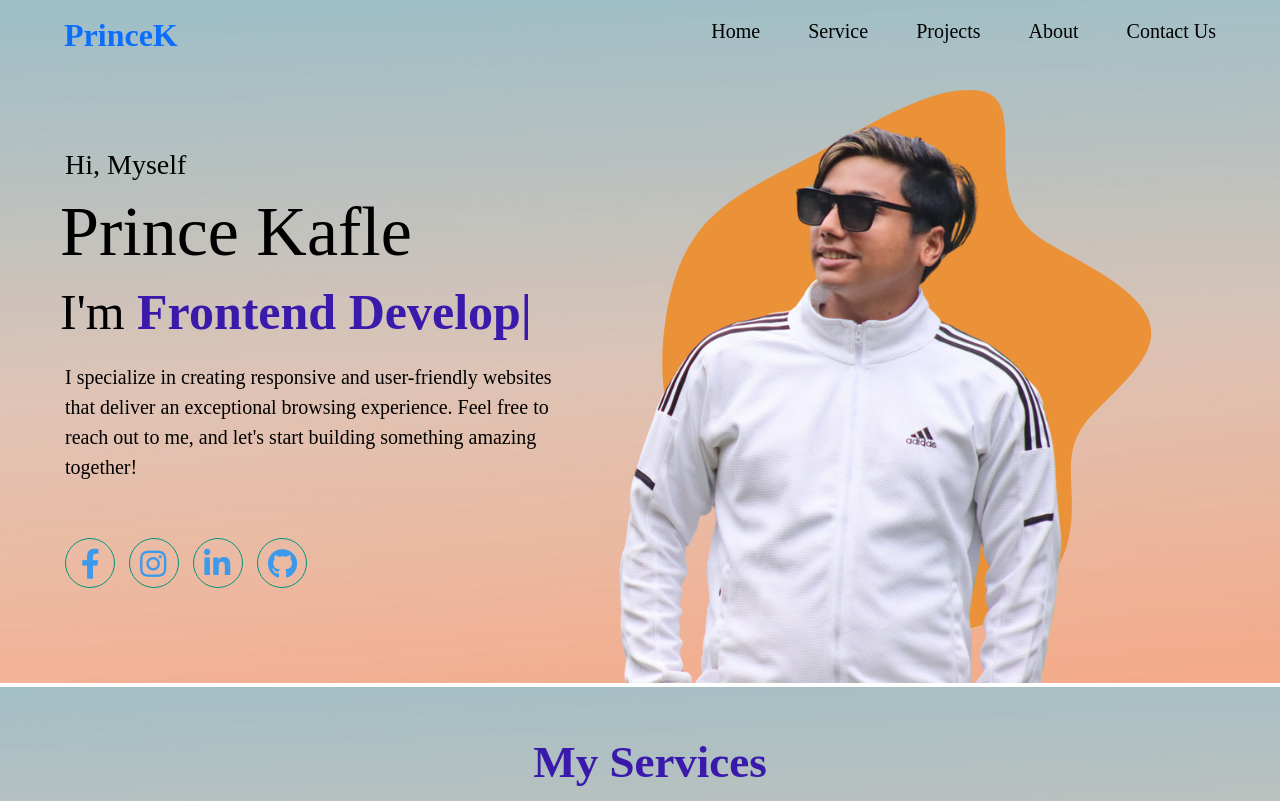
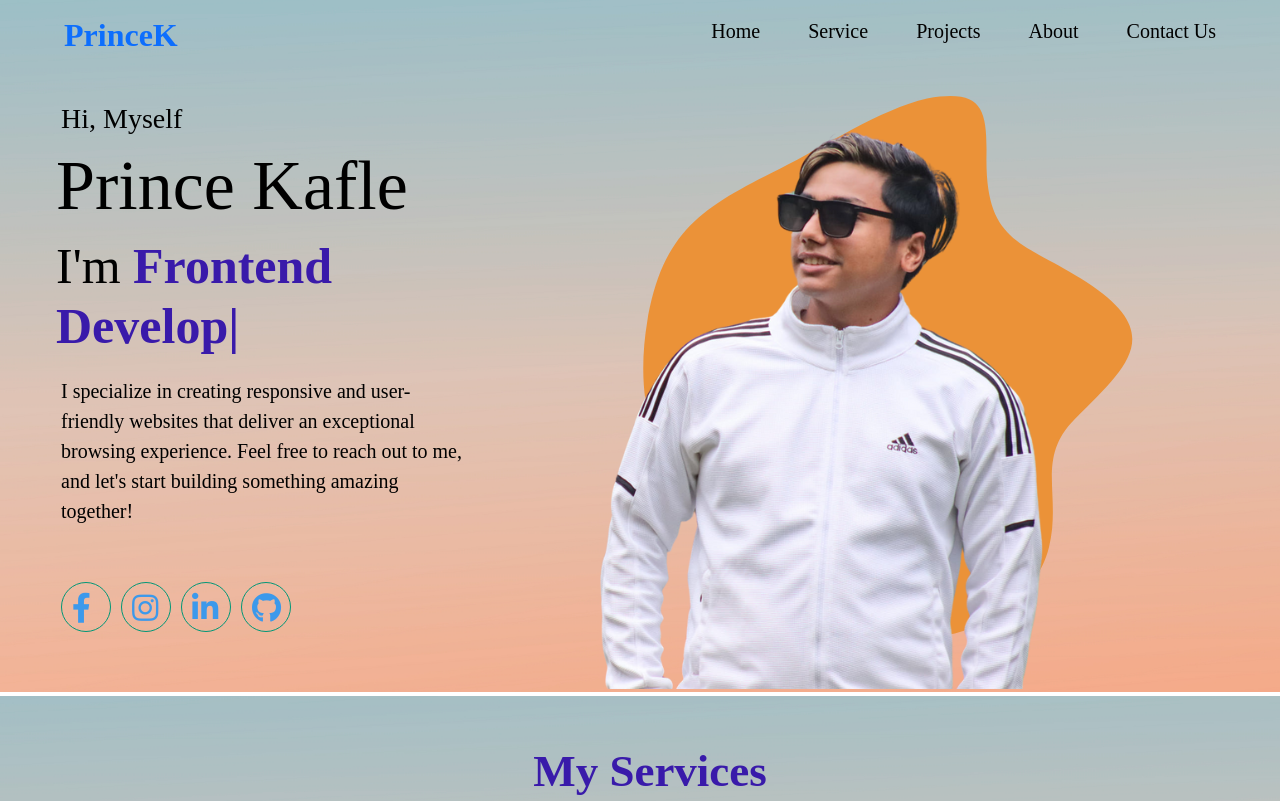
Before and after one commit to princekafle/Portfolio, a plain HTML site: page index.html in a window 1280 px wide. Shown: the top 801 px of the page. Drawn offline with nearby package versions, Linux system fonts and the light colour scheme.

Commit message:
Update index.html

```diff
--- a/index.html
+++ b/index.html
@@ -52,26 +52,26 @@
         </nav>
         <!-- this is nav bar  -->
 
-        <div class="main">
-            <div class="left ">
+        <div class="row d-flex flex-wrap align-items-center main mt-2">
+            <div class="ps-5 pe-lg-5 mt-lg-3 col-lg-5 col-md-9 col-sm-12">
                 <h3>Hi, Myself</h3>
                 <h1>Prince Kafle</h1>
-
                 <h2>I'm <span class="auto-type"></span></h2>
                 <p>I specialize in creating responsive and user-friendly websites that deliver an exceptional browsing experience. Feel free to reach out to me, and let's start building something amazing together!</p>
 
-                <div class="left-bottom">
-                    <div><a href=""><i class="fab fa-facebook-f" style="margin-left: 5px;"></i></i></a></div>
-                    <div><a href=""><i class="fab fa-instagram"></i></a></div>
-                    <div><a href=""><i class="fab fa-linkedin-in"></i></a></div>
-                    <div><a href=""><i class="fab fa-github"></i></a></div>
+                <div class="left-bottom d-flex">
+                    <div><a href="#"><i class="fab fa-facebook-f"></i></a></div>
+                    <div><a href="#"><i class="fab fa-instagram"></i></a></div>
+                    <div><a href="#"><i class="fab fa-linkedin-in"></i></a></div>
+                    <div><a href="#"><i class="fab fa-github"></i></a></div>
                 </div>
             </div>
 
-            <div class="mainright">
+            <!-- Right Side (Image) -->
+            <div class="col-lg-7 col-md-12 col-sm-12 mt-3  mt-md-0 ">
+                <img src="image/img portfolio.png" class="img-fluid" alt="Portfolio Image">
+            </div>
 
-                <img src="image/img portfolio.png" alt="" srcset="">
-            </div>
         </div>
     </header>
 
```
